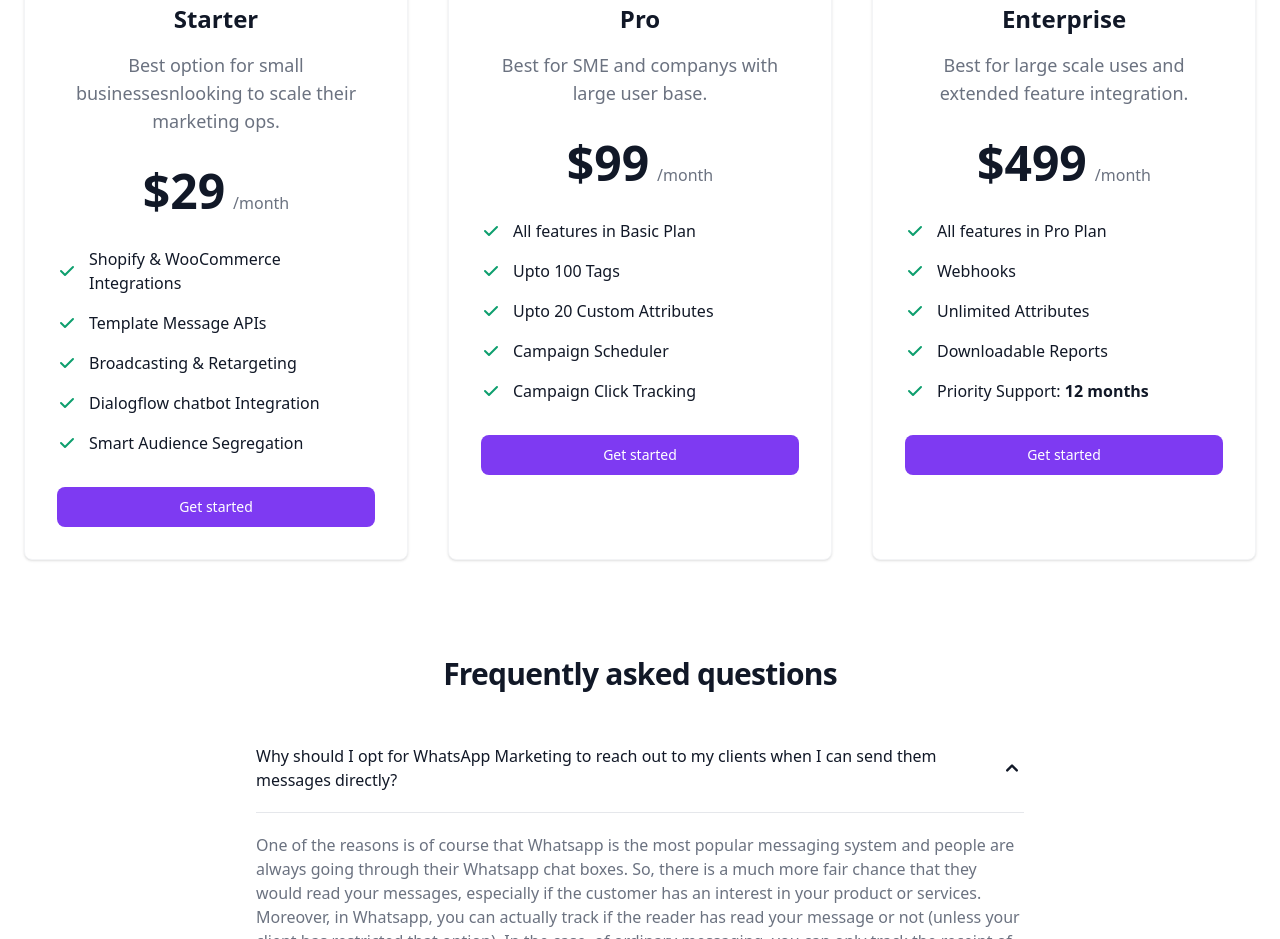
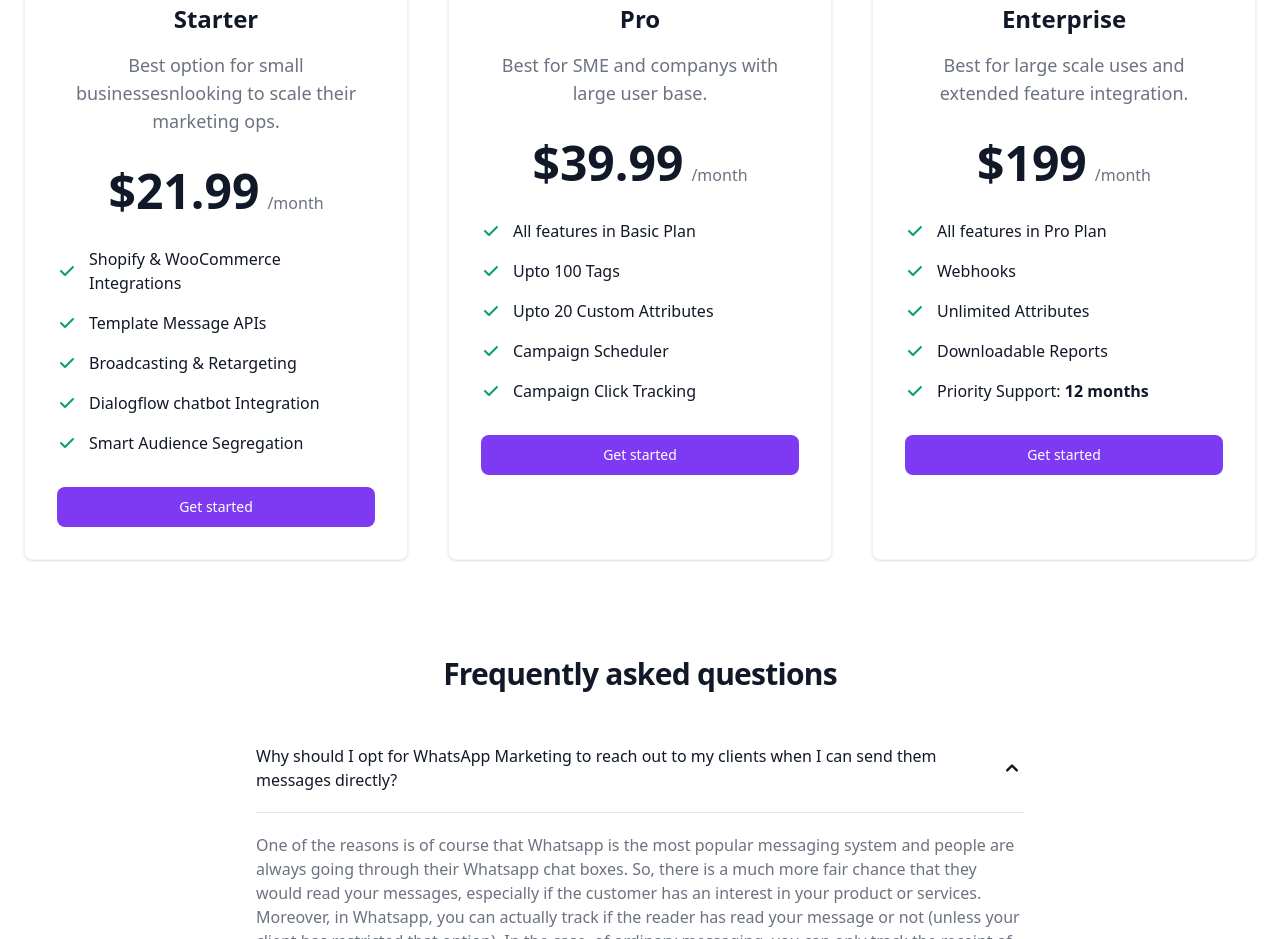
Before and after one commit to SafyrSolution/websitev2, a website: page index.html in a window 1280 px wide. Shown: the part 3132-4071 px from the top of the page. Drawn offline with nearby package versions, Linux system fonts and the light colour scheme.

Commit message:
first commit

```diff
--- a/index.html
+++ b/index.html
@@ -326,7 +326,7 @@
                     <h3 class="mb-4 text-2xl font-semibold">Starter</h3>
                     <p class="font-light text-gray-500 sm:text-lg dark:text-gray-400">Best option for small businessesnlooking to scale their marketing ops.</p>
                     <div class="flex items-baseline justify-center my-8">
-                        <span class="mr-2 text-5xl font-extrabold">$29</span>
+                        <span class="mr-2 text-5xl font-extrabold">$21.99</span>
                         <span class="text-gray-500 dark:text-gray-400">/month</span>
                     </div>
                     <!-- List -->
@@ -364,7 +364,7 @@
                     <h3 class="mb-4 text-2xl font-semibold">Pro</h3>
                     <p class="font-light text-gray-500 sm:text-lg dark:text-gray-400">Best for SME and companys with large user base.</p>
                     <div class="flex items-baseline justify-center my-8">
-                        <span class="mr-2 text-5xl font-extrabold">$99</span>
+                        <span class="mr-2 text-5xl font-extrabold">$39.99</span>
                         <span class="text-gray-500 dark:text-gray-400" dark:text-gray-400>/month</span>
                     </div>
                     <!-- List -->
@@ -402,7 +402,7 @@
                     <h3 class="mb-4 text-2xl font-semibold">Enterprise</h3>
                     <p class="font-light text-gray-500 sm:text-lg dark:text-gray-400">Best for large scale uses and extended feature integration.</p>
                     <div class="flex items-baseline justify-center my-8">
-                        <span class="mr-2 text-5xl font-extrabold">$499</span>
+                        <span class="mr-2 text-5xl font-extrabold">$199</span>
                         <span class="text-gray-500 dark:text-gray-400">/month</span>
                     </div>
                     <!-- List -->
```
